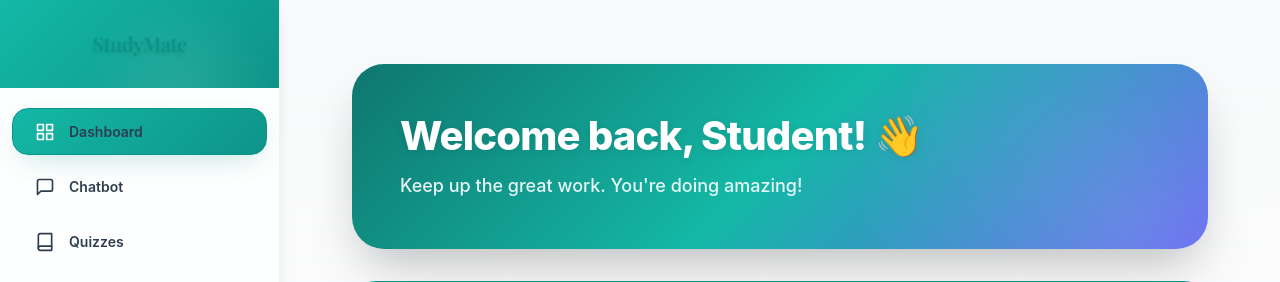
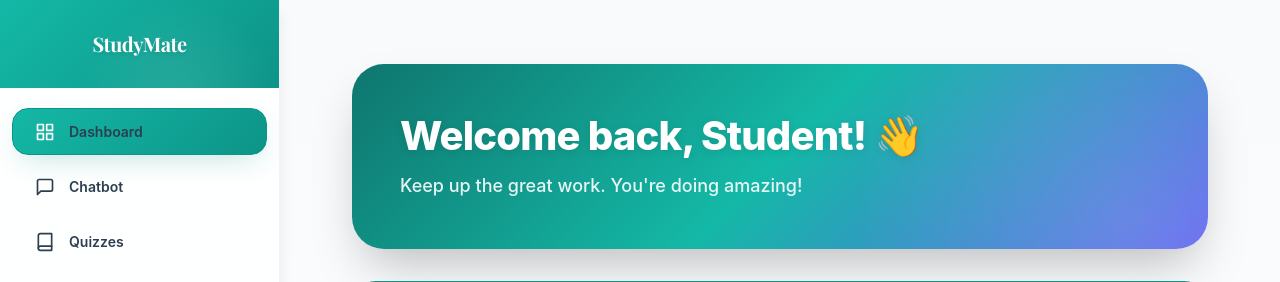
Before and after one commit to neerajsainisot25/study-buddy, a Flask app: page / in a window 1280 px wide. Shown: the top 282 px of the page. Run offline with Flask 3, Linux system fonts and the light colour scheme; data comes from the database, SQL or seed files in the repository; data that the repository does not hold is empty; some libraries are stand-ins or nearby versions.

Commit message:
Update logo text color to white for better visibility
Modify the CSS to set the h6 element's color to white (#FFFFFF) with !important flag.

Replit-Commit-Author: Agent
Replit-Commit-Session-Id: a6413ed3-a926-47a5-bf79-edbe22700539
Replit-Commit-Checkpoint-Type: full_checkpoint
Replit-Commit-Event-Id: 556f6d14-809c-462d-a835-768e4cca4e38
Replit-Commit-Screenshot-Url: https://storage.googleapis.com/screenshot-production-us-central1/fe2238ba-ea6d-46ab-801a-d7fe59535665/a6413ed3-a926-47a5-bf79-edbe22700539/KIKOmpQ

```diff
--- a/static/css/modern-design-system.css
+++ b/static/css/modern-design-system.css
@@ -210,7 +210,7 @@ h6 {
     font-family: 'Playfair Display', 'Georgia', serif;
     font-size: clamp(1.75rem, 3vw, 2rem);
     font-weight: 700;
-    color: white;
+    color: #FFFFFF !important;
     margin: 0;
     letter-spacing: 0.5px;
     text-shadow: 0 2px 8px rgba(0, 0, 0, 0.2);
```
